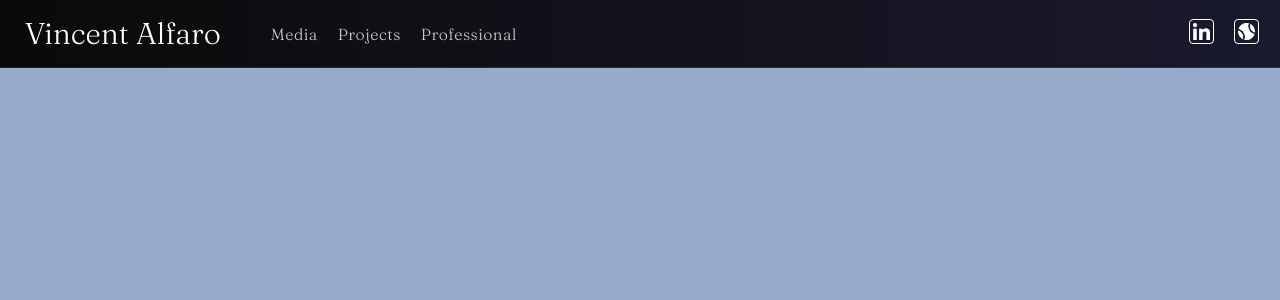
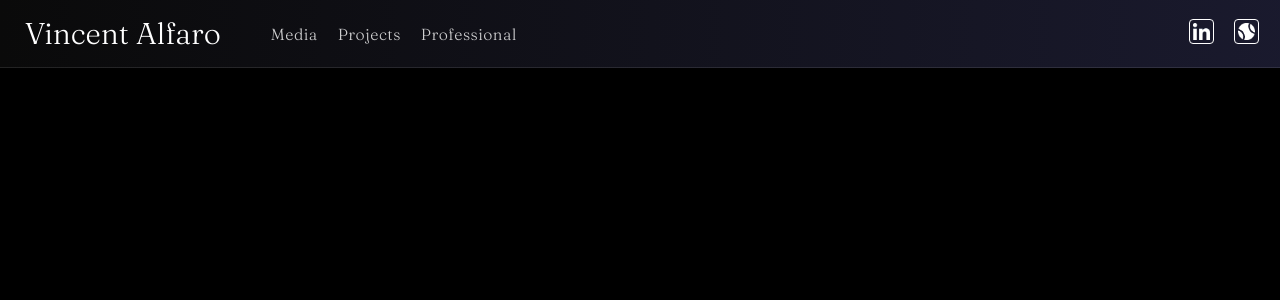
Before and after one commit to vincentdalfaro/personal-website, a React (Vite) app in the folder frontend/: page /projects in a window 1280 px wide. Shown: the top 300 px of the page. Built offline with nearby package versions, Linux system fonts and the light colour scheme.

Commit message:
do i really need to settle with this...

```diff
--- a/frontend/src/index.css
+++ b/frontend/src/index.css
@@ -7,7 +7,7 @@ html, body, #root {
   height: 100%;
   margin: 0;
   padding: 0;
-  background-color: #99abca;
+  background-color: black;
 }
 
 .h1{
```
